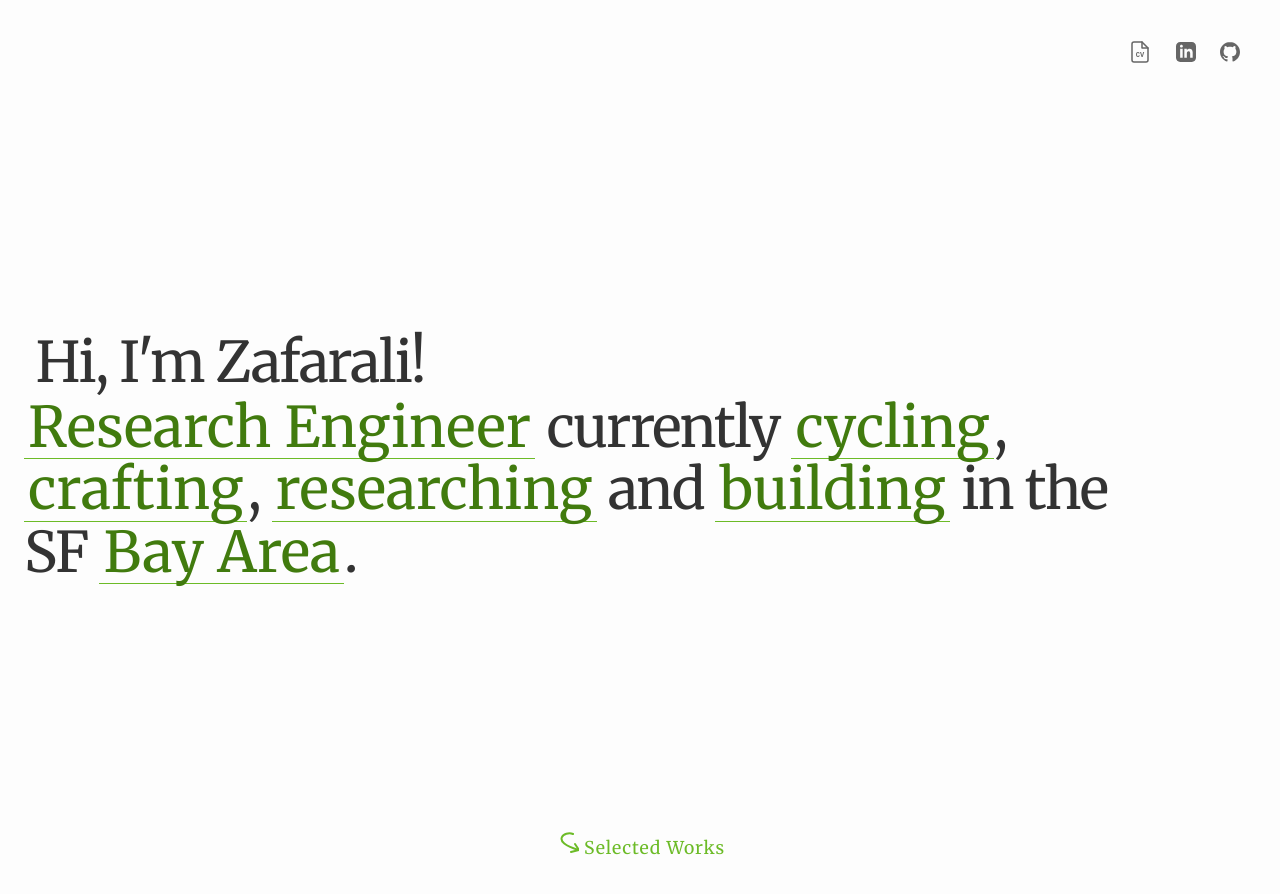
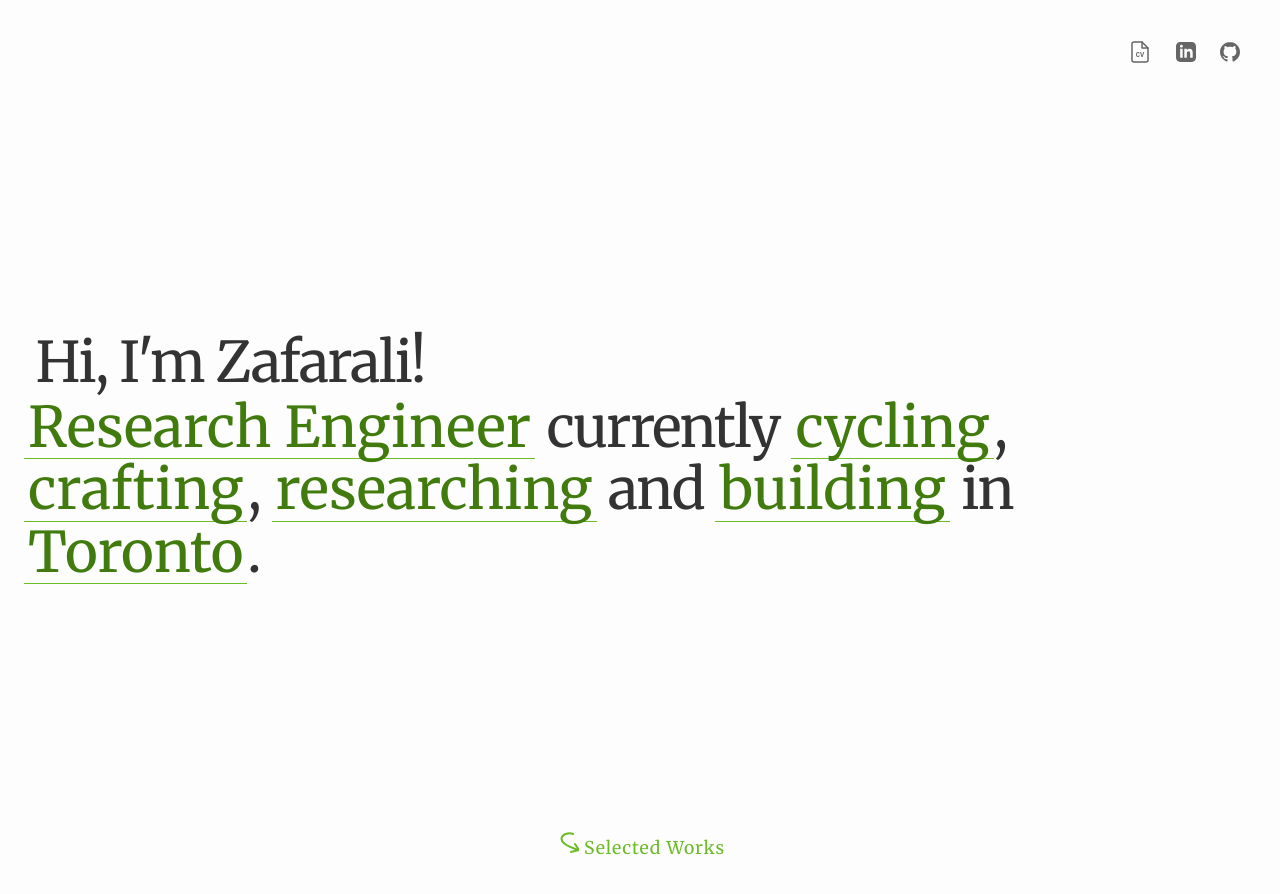
Before and after one commit to zafarali/zafarali.github.io, a Jekyll site: the page built from index.html, in a window 1280 px wide and 900 px high. Shown: the top 894 px of the window. Built offline with Jekyll 4.4.1, drawn with Linux system fonts in a browser that asks for light colours; nearby versions of some CDN libraries.

Commit message:
Update interactive-about.html

```diff
--- a/_includes/interactive-about.html
+++ b/_includes/interactive-about.html
@@ -38,8 +38,8 @@
       <button class="expand-trigger" data-target="cycling">cycling</button>,
       <button class="expand-trigger" data-target="crafting">crafting</button>,
       <button class="expand-trigger" data-target="researching">researching</button> and
-      <button class="expand-trigger" data-target="building">building</button> in the
-      SF <button class="expand-trigger" data-target="location">Bay Area</button>.
+      <button class="expand-trigger" data-target="building">building</button> in
+      <button class="expand-trigger" data-target="location">Toronto</button>.
     </span>
   </h1>
 
@@ -56,8 +56,8 @@
     <div id="location" class="expansion-content">
       <div class="expansion-inner">
         <p>Originally from <a href="https://www.google.ca/maps/place/Sri+Lanka">Sri Lanka</a>, I lived in <a
-            href="https://www.google.ca/maps/place/Montreal,+QC/">Montr&eacute;al</a> for a decade before moving to the
-          Bay Area a few years ago.
+            href="https://www.google.ca/maps/place/Montreal,+QC/">Montr&eacute;al</a> for a decade and in the
+          Bay Area for a few years before moving to Toronto.
         </p>
       </div>
     </div>
```
